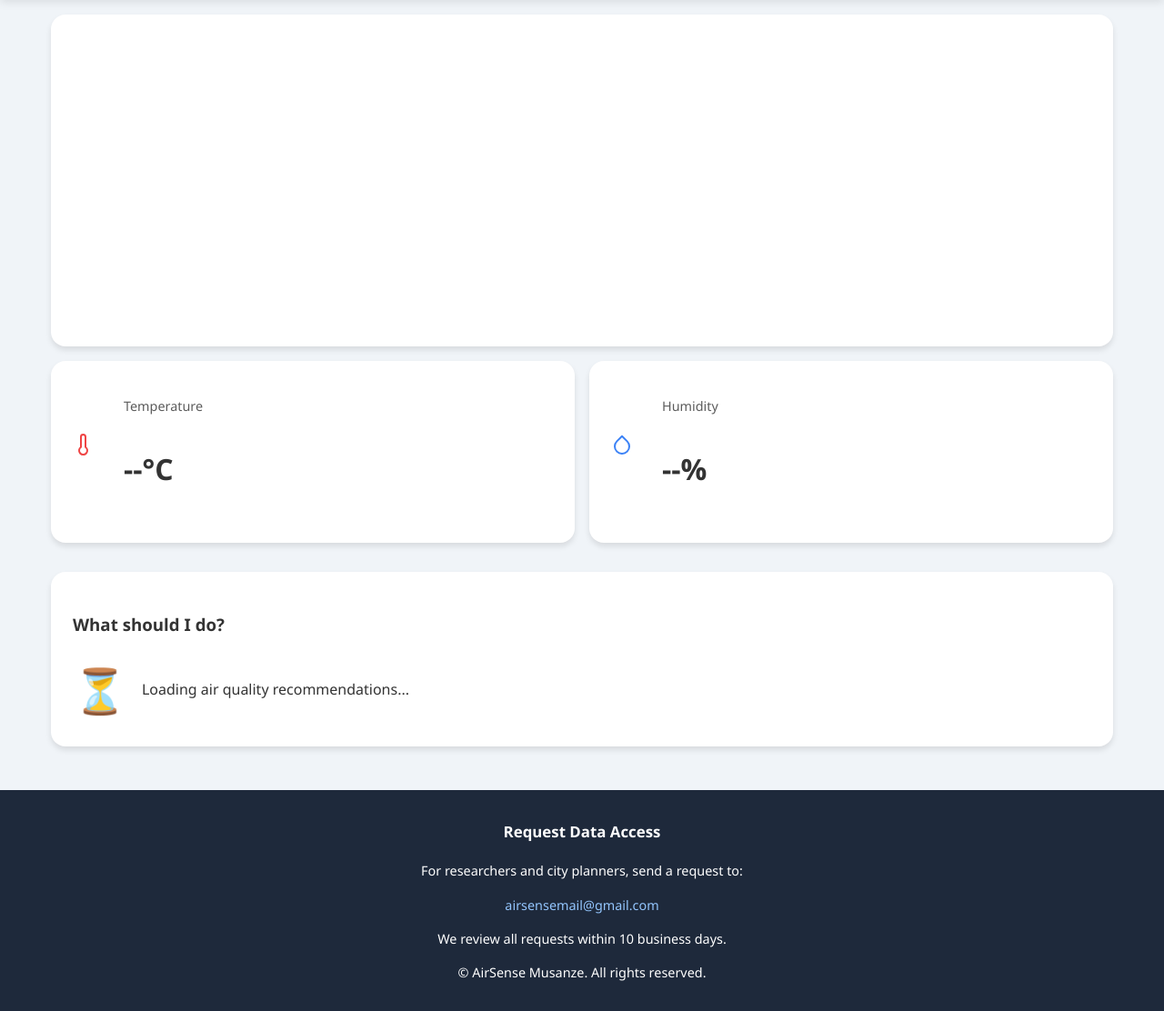
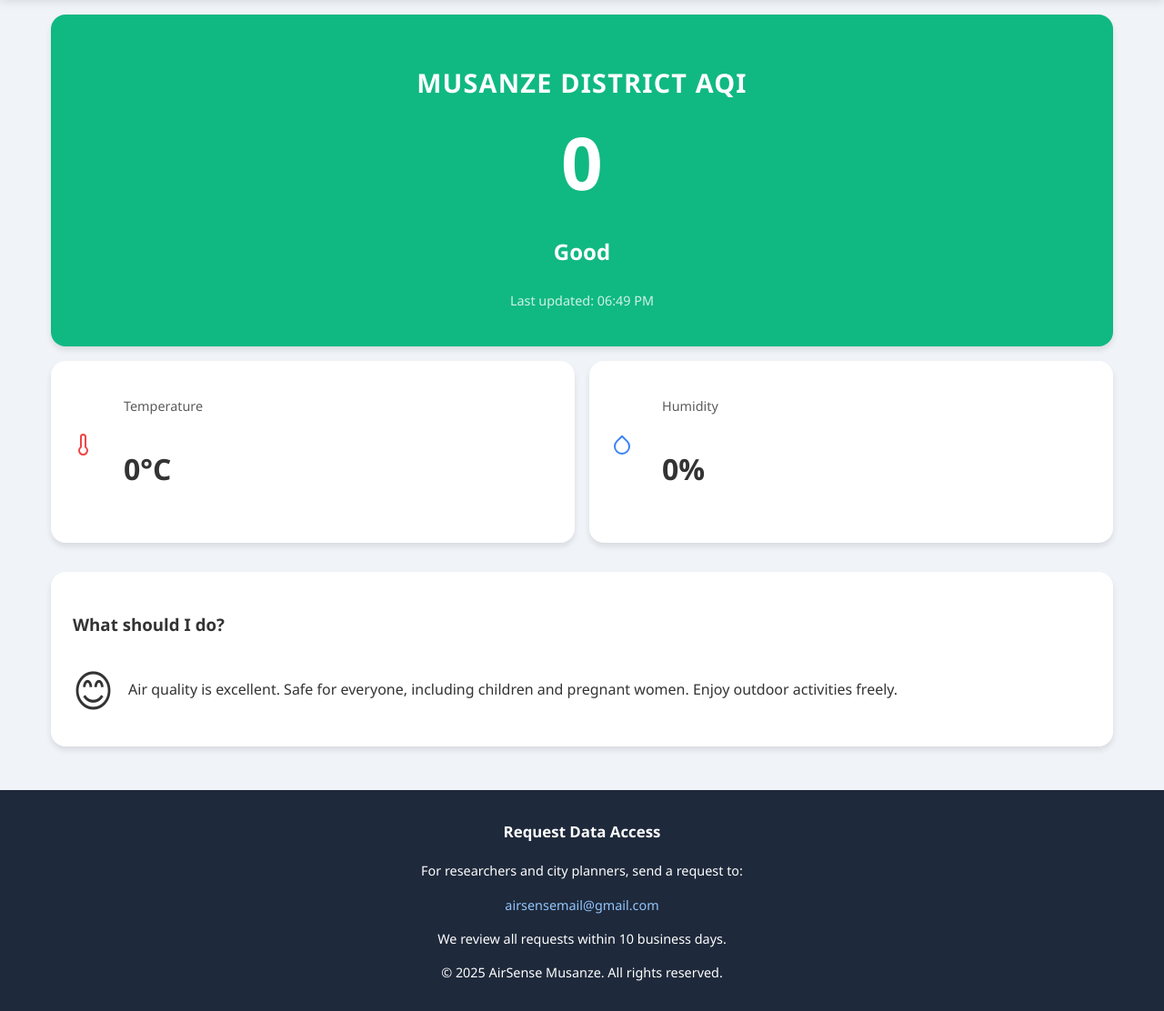
Before and after one commit to Elvis940/migisha-finalYearProject-airsensemusanze, a Django app: page / in a window 1280 px wide. Shown: the part 74-1186 px from the top of the page at 91% size. Run offline with Django 5.2, Linux system fonts and the light colour scheme.

Commit message:
Update home.html

```diff
--- a/templates/core/home.html
+++ b/templates/core/home.html
@@ -375,51 +375,48 @@
             lastUpdated: new Date()
         };
 
-function getAqiDetails(aqi) {
+        function getAqiDetails(aqi) {
     if (aqi <= 50) {
         return {
             level: 'Good',
             colorClass: 'aqi-good',
             emoji: '😊',
-            recommendation: "The air quality is excellent, and the atmosphere is fresh and clean. It’s a perfect time to enjoy outdoor activities like walking, jogging, cycling, or taking children out to play. No precautions are necessary. This is the kind of air we all hope for!
-"
+            recommendation: "Air quality is excellent. Safe for everyone, including children and pregnant women. Enjoy outdoor activities freely."
         };
     } else if (aqi <= 100) {
         return {
             level: 'Moderate',
             colorClass: 'aqi-moderate',
             emoji: '🙂',
-            recommendation: "The air quality is generally acceptable, though some pollutants may slightly affect a very small number of unusually sensitive individuals. People with asthma, allergies, or other respiratory conditions should monitor how they feel, but most can continue normal outdoor activities without concern.
-"
+            recommendation: "Air quality is acceptable. Sensitive groups such as children, elderly, and pregnant women should limit prolonged outdoor exposure during heavy activities."
         };
     } else if (aqi <= 150) {
         return {
             level: 'Unhealthy for Sensitive Groups',
             colorClass: 'aqi-unhealthy-sensitive',
             emoji: '😷',
-            recommendation: "At this level, sensitive groups such as children, elderly individuals, and people with heart or lung conditions may start to experience mild health effects. It’s advisable for them to reduce long outdoor activities and consider wearing protective masks if staying outside for extended periods. The general public is not likely to be affected at this stage.
-"
+            recommendation: "Children, pregnant women, elderly, and individuals with respiratory or heart conditions should reduce outdoor exertion. Consider wearing a mask when outdoors."
         };
     } else if (aqi <= 200) {
         return {
             level: 'Unhealthy',
             colorClass: 'aqi-unhealthy',
             emoji: '🤧',
-            recommendation: "Everyone may begin to feel the effects of poor air quality. People in sensitive groups should stay indoors as much as possible. Outdoor physical activities should be limited, and those who need to go outside are encouraged to wear masks and avoid heavy exertion. Keep windows closed to maintain indoor air quality."
+            recommendation: "Everyone may begin to experience health effects. Sensitive groups should stay indoors. Avoid heavy outdoor activities and wear a certified face mask if necessary to go outside."
         };
     } else if (aqi <= 300) {
         return {
             level: 'Very Unhealthy',
             colorClass: 'aqi-very-unhealthy',
             emoji: '🤢',
-            recommendation: "This level poses health risks to everyone, not just those in vulnerable categories. Strongly consider avoiding outdoor activity altogether. If you must be outside, wear a high-quality mask. Indoors, use fans, filters, or air purifiers, and keep doors and windows tightly shut to avoid outside air entering."
+            recommendation: "Health alert: children, pregnant women, and individuals with existing conditions must remain indoors. Everyone should avoid outdoor activity and use air purifiers if available."
         };
     } else {
         return {
             level: 'Hazardous',
             colorClass: 'aqi-hazardous',
             emoji: '💀',
-            recommendation: "Health warnings of emergency conditions. Everyone is at risk. The public should avoid all outdoor exposure. Remain indoors with all windows and doors shut, and if possible, run an air purifier. Only go outside if absolutely necessary, and always use a certified pollution mask. Follow any local health or emergency instructions."
+            recommendation: "Emergency conditions: everyone is at risk of serious health effects. Stay indoors, close windows, avoid physical exertion, and use face masks or air purifiers. Pregnant women and children must not go outside."
         };
     }
 }
```
